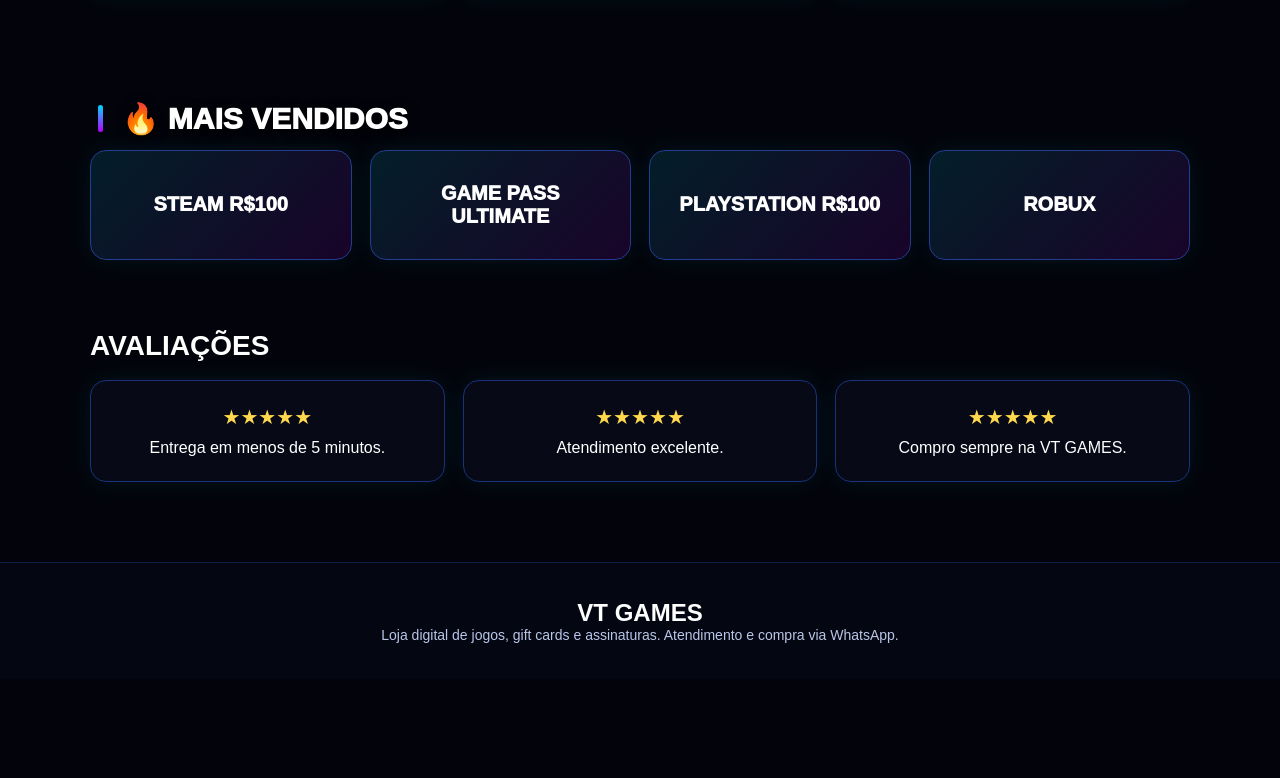
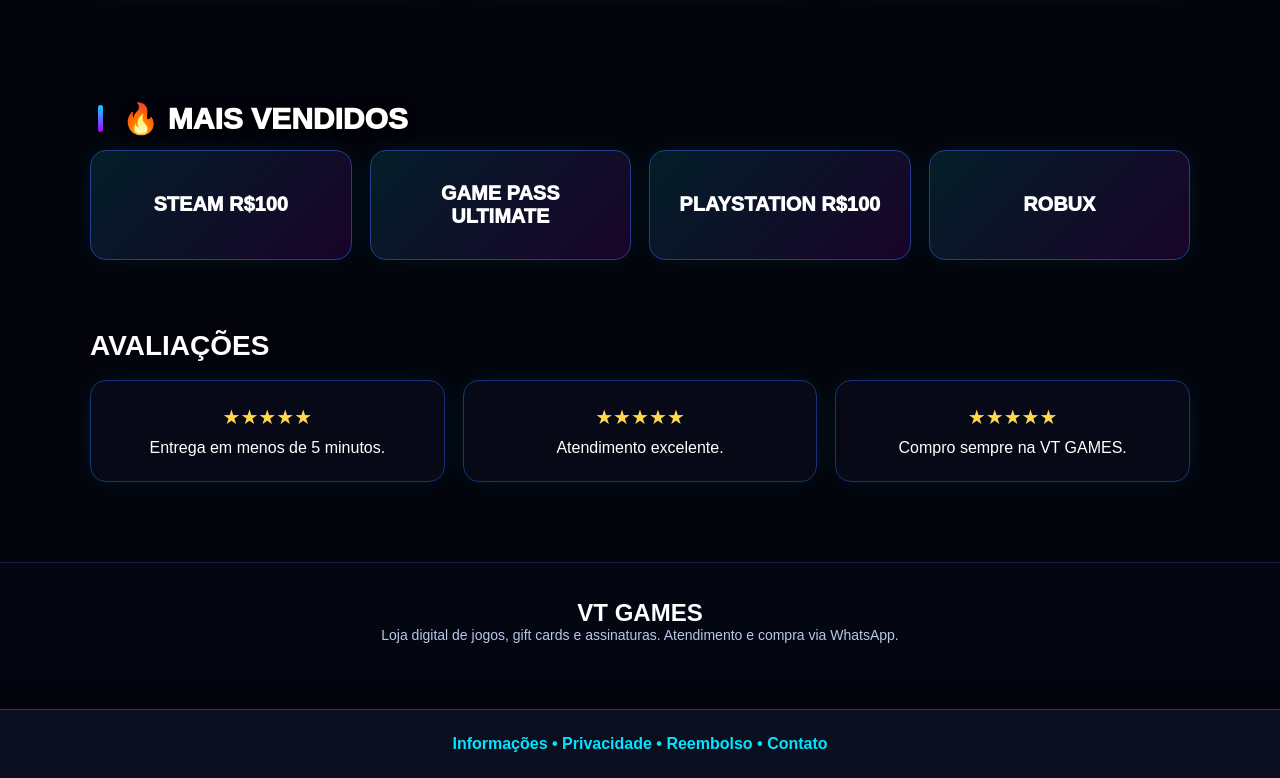
Before and after one commit to vitorgestaoadm-jpg/vt-games, a website: page index.html in a window 1280 px wide. Shown: the part 4284-5062 px from the top of the page. Before the commit the page ends 4963 px from the top, so only its background shows below. Drawn offline with Linux system fonts and the light colour scheme.

Commit message:
Update index.html

```diff
--- a/index.html
+++ b/index.html
@@ -185,6 +185,10 @@
     </div>
   </div>
 </div>
-
+<div style="text-align:center;padding:25px;background:#0a0f1f;border-top:1px solid #6a00ff;margin-top:30px;">
+    <a href="informacoes.html" style="color:#00e5ff;text-decoration:none;font-weight:bold;font-size:16px;">
+        Informações • Privacidade • Reembolso • Contato
+    </a>
+</div>
 </body>
 </html>
```
